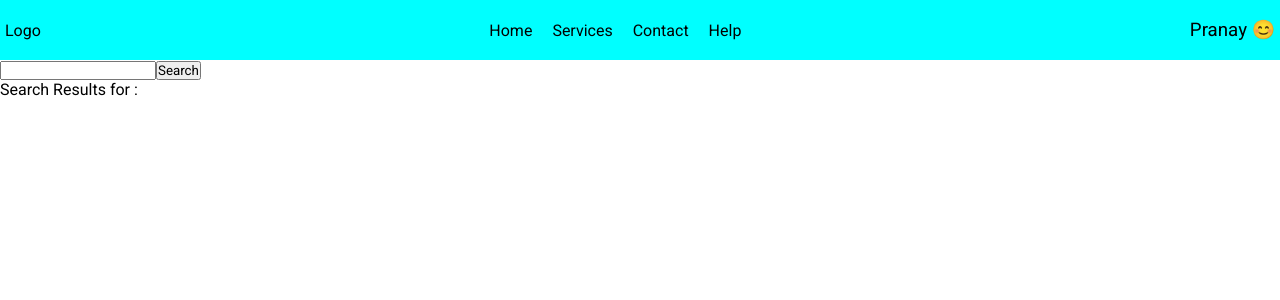
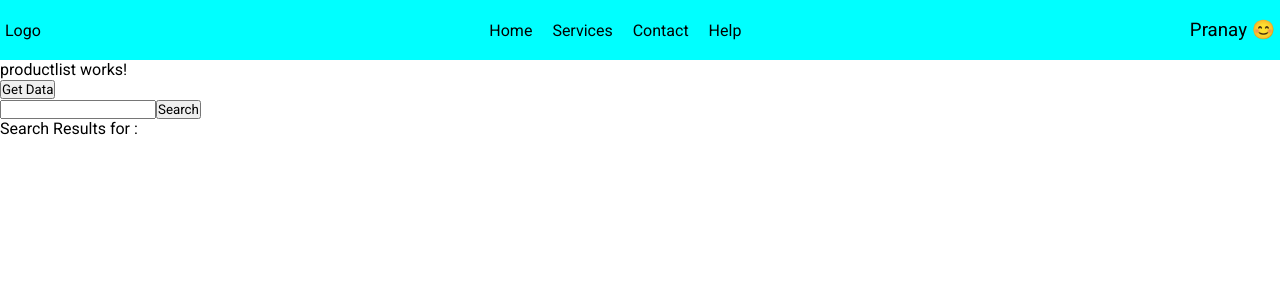
Before and after one commit to palone12/AngularLearning, an Angular app in the folder myapps/: page / in a window 1280 px wide. Shown: the top 300 px of the page. Built offline with nearby package versions, Linux system fonts and the light colour scheme.

Commit message:
Completed a excercise on Rxjs and Observables

```diff
--- a/myapps/src/app/app.component.html
+++ b/myapps/src/app/app.component.html
@@ -1,3 +1,3 @@
 <app-navbar></app-navbar>
-<!-- <app-productlist [productName]="productNames"></app-productlist> -->
+<app-productlist [productName]="productNames"></app-productlist>
 <app-searchbar></app-searchbar>
--- a/myapps/src/app/app.component.ts
+++ b/myapps/src/app/app.component.ts
@@ -1,4 +1,5 @@
 import { Component } from '@angular/core';
+import { Observable } from 'rxjs';
 
 @Component({
   selector: 'app-root',
@@ -8,4 +9,5 @@ import { Component } from '@angular/core';
 export class AppComponent {
   title = 'myapps';
   productNames : string[] = ['Iphone', 'Macbook' , 'Ipad']
+
 }
--- a/myapps/src/app/productlist/productlist.component.html
+++ b/myapps/src/app/productlist/productlist.component.html
@@ -1,4 +1,5 @@
 <p>productlist works!</p>
+<button (click)="getAsyncData()">Get Data</button>
 <ul>
-  <li *ngFor="let item of productName"> {{item}}</li>
+  <li *ngFor="let item of data"> {{item}}</li>
 </ul>
--- a/myapps/src/app/productlist/productlist.component.ts
+++ b/myapps/src/app/productlist/productlist.component.ts
@@ -1,4 +1,5 @@
 import { Component, Input } from '@angular/core';
+import { Observable } from 'rxjs';
 
 @Component({
   selector: 'app-productlist',
@@ -7,4 +8,25 @@ import { Component, Input } from '@angular/core';
 })
 export class ProductlistComponent {
  @Input() productName: string[] = [];
+
+ data :any = [];
+
+  myObservable = new Observable((observer)=> {
+    setTimeout(() => {observer.next(1)},1000);
+    setTimeout(() => {observer.next(2)},2000);
+    setTimeout(() => {observer.next(3)},3000);
+    setTimeout(() => {observer.next(4)},4000);
+    setTimeout(() => {observer.complete()},5000);
+  })
+
+  getAsyncData() {
+    this.myObservable.subscribe({
+      next:(value:any)=>{
+          this.data.push(value)
+      },
+      complete() {
+        alert('Emitting Data From Observable Completed')
+      }
+    })
+  }
 }
```
